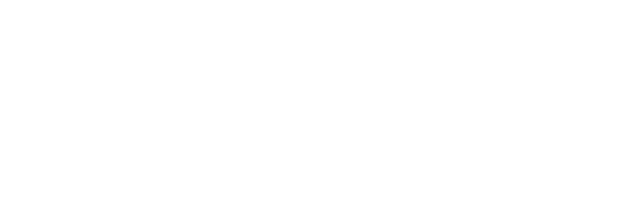
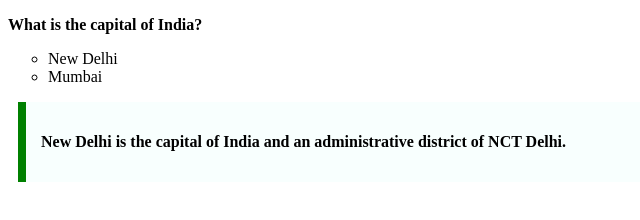
Before and after one commit to acciojob/trivia-TalibMalik7, a website: page main.html in a window 1280 px wide. Shown: the whole page, without its empty margins (0-640 px from the left). Drawn offline with Linux system fonts and the light colour scheme.

Commit message:
created a submission

```diff
--- a/main.html
+++ b/main.html
@@ -8,6 +8,17 @@
 
 <body>
 	<!-- the entire body must be written by student -->
+	<p><b>What is the capital of India?</b></p>
+ <ul >
+    <li>New Delhi</li>
+    <li>Mumbai</li>
+ </ul>
+ <!-- <div class="container">
+    <p>New Delhi is the capital of India and an administrative district of NCT Delhi.</p>
+ </div> -->
+ <blockquote cite="https://en.wikipedia.org/wiki/New_Delhi">
+    <p>New Delhi is the capital of India and an administrative district of NCT Delhi.</p>
+ </blockquote>
     <script type="text/javascript" src="./script.js">
 </script>
 
--- a/styles.css
+++ b/styles.css
@@ -1,2 +1,14 @@
 
 /* Your CSS Code here. */
+ li{
+            margin-left: 0px;
+            list-style: circle;
+        }
+        blockquote{
+            max-width: 600px;
+margin: 10px;
+padding: 15px;
+border-left: 8px solid green;
+background-color: #f8fffe;
+font-weight: bold;
+        }
```
